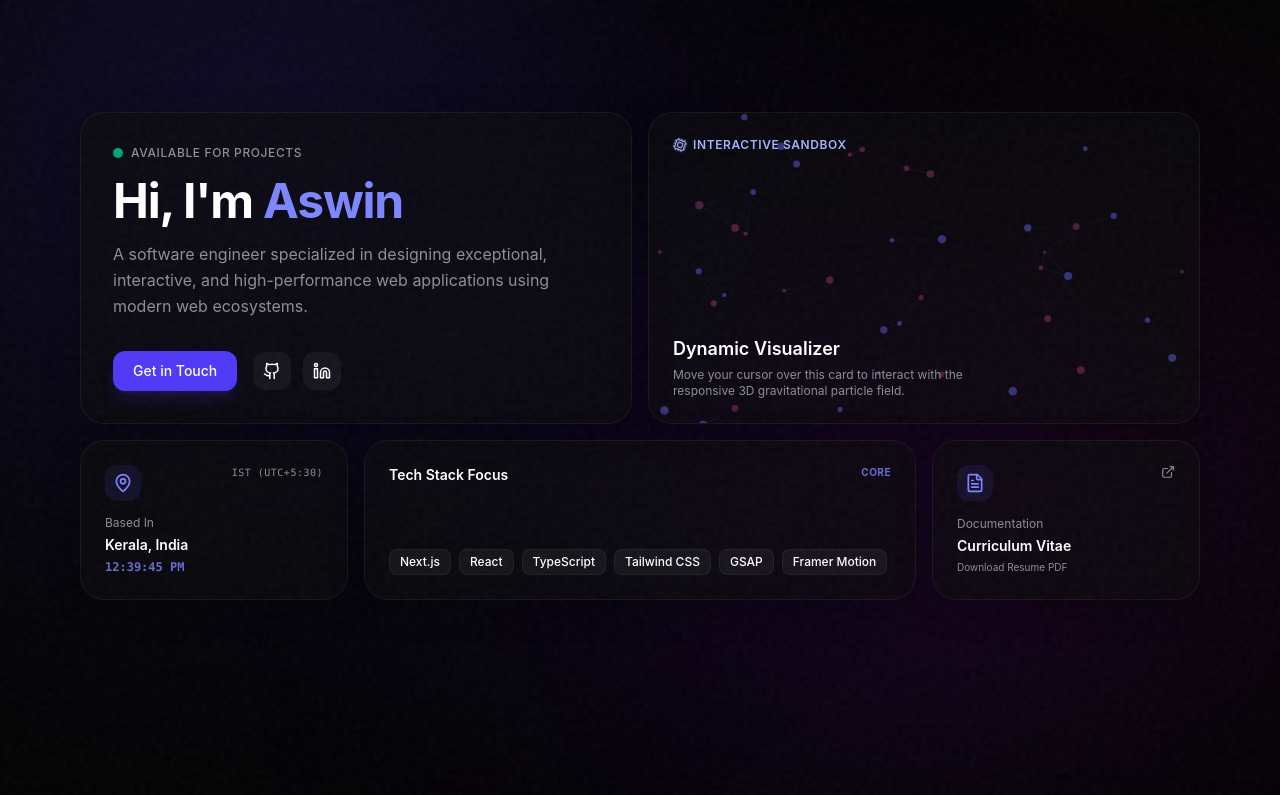
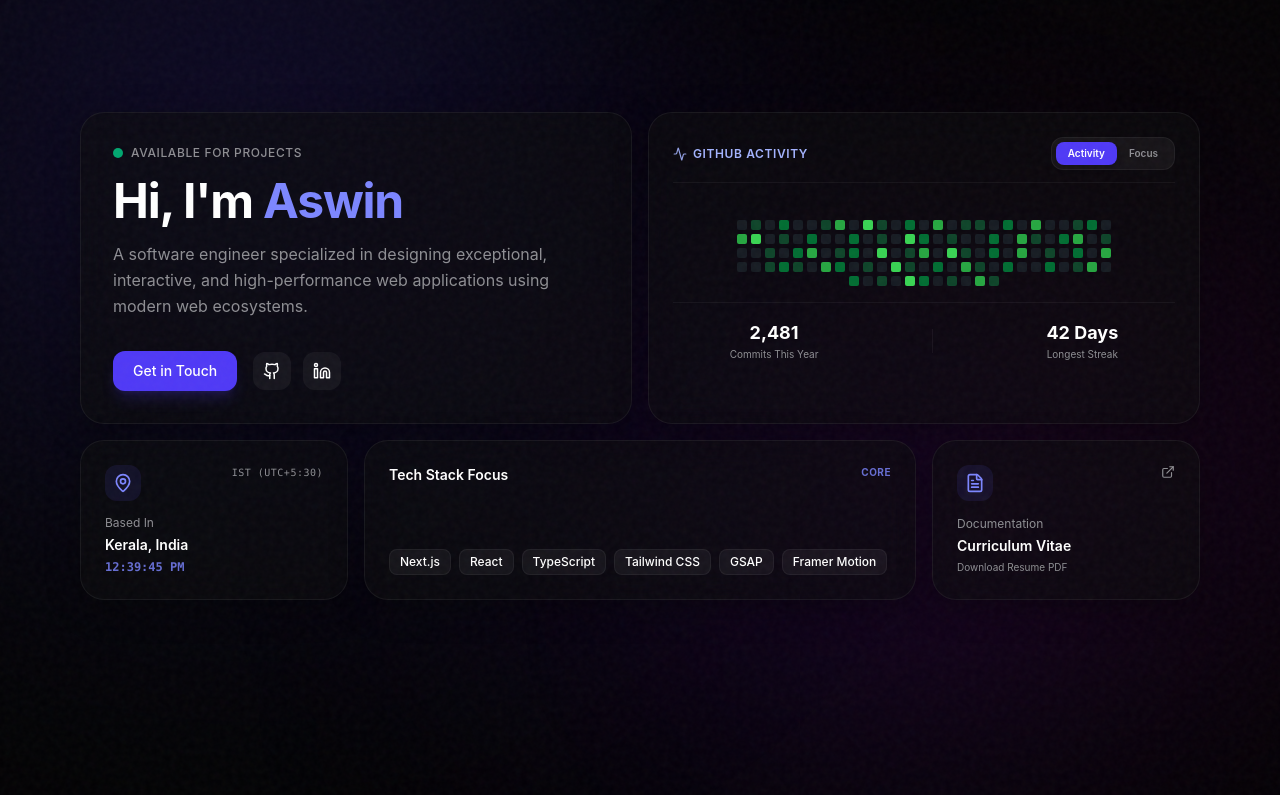
Before and after one commit to rd-aswin/portfolio, a Next.js app: page / in a window 1280 px wide. Shown: the top 795 px of the page. Built offline with nearby package versions, Linux system fonts and the light colour scheme.

Commit message:
feat: replace canvas visualizer with a toggleable Github Contribution Grid and Now card

```diff
--- a/src/components/sections/bento-hero.tsx
+++ b/src/components/sections/bento-hero.tsx
@@ -2,14 +2,15 @@
 
 import React, { useEffect, useRef, useState } from "react";
 import gsap from "gsap";
-import { FileText, MapPin, ExternalLink, Cpu } from "lucide-react";
+import { FileText, MapPin, ExternalLink, Activity, Target, Music } from "lucide-react";
+import { motion, AnimatePresence } from "framer-motion";
 import { Github, Linkedin } from "../ui/icons";
 import Tilt from "../ui/tilt";
 
 export default function BentoHero() {
   const containerRef = useRef<HTMLDivElement>(null);
-  const canvasRef = useRef<HTMLCanvasElement>(null);
   const [time, setTime] = useState("");
+  const [activeTab, setActiveTab] = useState<"activity" | "now">("activity");
 
   // Update clock
   useEffect(() => {
@@ -60,134 +61,31 @@ export default function BentoHero() {
     );
   }, []);
 
-  // Canvas 3D Particle Visualizer
-  useEffect(() => {
-    const canvas = canvasRef.current;
-    if (!canvas) return;
-    const ctx = canvas.getContext("2d");
-    if (!ctx) return;
+  // Generate mock GitHub contributions (7 days x 17 columns = 119 squares)
+  const renderGithubGrid = () => {
+    const levels = ["bg-[#161b22]", "bg-[#0e4429]", "bg-[#006d32]", "bg-[#26a641]", "bg-[#39d353]"];
+    const grid = [];
+    const seeds = [
+      0, 1, 0, 2, 0, 0, 1, 3, 0, 4, 1, 0, 2, 0, 3, 0, 1,
+      1, 0, 2, 0, 3, 0, 0, 1, 2, 0, 3, 4, 0, 1, 0, 2, 0,
+      0, 2, 0, 1, 0, 4, 2, 0, 1, 0, 0, 2, 0, 3, 1, 0, 2,
+      3, 0, 1, 0, 0, 1, 0, 2, 3, 0, 1, 2, 0, 4, 0, 1, 3,
+      0, 4, 1, 0, 2, 0, 3, 0, 1, 0, 2, 0, 3, 0, 0, 1, 2,
+      1, 0, 3, 2, 0, 1, 0, 4, 1, 0, 2, 0, 3, 1, 0, 2, 0,
+      0, 2, 0, 1, 3, 0, 2, 0, 1, 0, 4, 2, 0, 1, 0, 3, 1
+    ];
 
-    let animationFrameId: number;
-    let width = (canvas.width = canvas.offsetWidth);
-    let height = (canvas.height = canvas.offsetHeight);
-
-    // Track mouse coordinates over the visualizer card
-    const mouse = { x: width / 2, y: height / 2, active: false };
-
-    const handleResize = () => {
-      if (!canvas) return;
-      width = canvas.width = canvas.offsetWidth;
-      height = canvas.height = canvas.offsetHeight;
-    };
-    window.addEventListener("resize", handleResize);
-
-    const handleMouseMove = (e: MouseEvent) => {
-      const rect = canvas.getBoundingClientRect();
-      mouse.x = e.clientX - rect.left;
-      mouse.y = e.clientY - rect.top;
-      mouse.active = true;
-    };
-
-    const handleMouseLeave = () => {
-      mouse.active = false;
-    };
-
-    const card = canvas.closest(".bento-card");
-    if (card) {
-      card.addEventListener("mousemove", handleMouseMove as EventListener);
-      card.addEventListener("mouseleave", handleMouseLeave);
+    for (let i = 0; i < 119; i++) {
+      const levelClass = levels[seeds[i % seeds.length]];
+      grid.push(
+        <div
+          key={i}
+          className={`w-[10px] h-[10px] rounded-[2px] ${levelClass} transition-colors duration-300 hover:scale-[1.2] hover:ring-1 hover:ring-indigo-400 cursor-default`}
+        />
+      );
     }
-
-    // Particle definition
-    interface Particle {
-      x: number;
-      y: number;
-      z: number;
-      baseX: number;
-      baseY: number;
-      color: string;
-      size: number;
-      angle: number;
-      speed: number;
-    }
-
-    const particles: Particle[] = [];
-    const particleCount = 45;
-
-    for (let i = 0; i < particleCount; i++) {
-      particles.push({
-        x: Math.random() * width,
-        y: Math.random() * height,
-        z: Math.random() * 200 + 50, // 3D depth value
-        baseX: Math.random() * width,
-        baseY: Math.random() * height,
-        color: i % 2 === 0 ? "rgba(99, 102, 241, 0.45)" : "rgba(236, 72, 153, 0.3)", // Indigo and Pink
-        size: Math.random() * 3 + 1.5,
-        angle: Math.random() * Math.PI * 2,
-        speed: Math.random() * 0.4 + 0.1,
-      });
-    }
-
-    // Drawing loop
-    const render = () => {
-      ctx.clearRect(0, 0, width, height);
-
-      // Draw mathematical connecting lines
-      for (let i = 0; i < particles.length; i++) {
-        const p1 = particles[i];
-
-        // Circular orbit movement
-        p1.angle += p1.speed * 0.02;
-        p1.x = p1.baseX + Math.cos(p1.angle) * 35;
-        p1.y = p1.baseY + Math.sin(p1.angle) * 35;
-
-        // Attract toward mouse if active
-        if (mouse.active) {
-          const dx = mouse.x - p1.x;
-          const dy = mouse.y - p1.y;
-          const dist = Math.hypot(dx, dy);
-          if (dist < 120) {
-            const force = (120 - dist) / 120;
-            p1.x += (dx / dist) * force * 4;
-            p1.y += (dy / dist) * force * 4;
-          }
-        }
-
-        // Draw particle
-        ctx.beginPath();
-        ctx.arc(p1.x, p1.y, p1.size, 0, Math.PI * 2);
-        ctx.fillStyle = p1.color;
-        ctx.fill();
-
-        // Connect nearby particles
-        for (let j = i + 1; j < particles.length; j++) {
-          const p2 = particles[j];
-          const dist = Math.hypot(p1.x - p2.x, p1.y - p2.y);
-          if (dist < 80) {
-            ctx.beginPath();
-            ctx.moveTo(p1.x, p1.y);
-            ctx.lineTo(p2.x, p2.y);
-            ctx.strokeStyle = `rgba(99, 102, 241, ${0.15 * (1 - dist / 80)})`;
-            ctx.lineWidth = 1;
-            ctx.stroke();
-          }
-        }
-      }
-
-      animationFrameId = requestAnimationFrame(render);
-    };
-
-    render();
-
-    return () => {
-      window.removeEventListener("resize", handleResize);
-      if (card) {
-        card.removeEventListener("mousemove", handleMouseMove as EventListener);
-        card.removeEventListener("mouseleave", handleMouseLeave);
-      }
-      cancelAnimationFrame(animationFrameId);
-    };
-  }, []);
+    return grid;
+  };
 
   return (
     <section className="w-full max-w-6xl mx-auto px-4 pt-16 md:pt-28 pb-12 flex flex-col items-center">
@@ -240,21 +138,114 @@ export default function BentoHero() {
           </div>
         </div>
 
-        {/* Card 2: Interactive 3D Canvas (Col 2, Row 2) */}
+        {/* Card 2: Toggleable GitHub Activity & Current Focus (Col 2, Row 2) */}
         <Tilt className="bento-card md:col-span-2 md:row-span-2 glass-panel rounded-3xl overflow-hidden relative min-h-[300px] flex flex-col justify-between group p-6">
-          <canvas ref={canvasRef} className="absolute inset-0 w-full h-full -z-10" />
-          <div className="relative z-10">
+          {/* Header & Toggle Controls */}
+          <div className="relative z-10 flex justify-between items-center w-full pb-3 border-b border-white/5">
             <span className="text-xs text-indigo-300 font-semibold uppercase tracking-wider flex items-center gap-1.5">
-              <Cpu size={14} className="animate-spin" style={{ animationDuration: "6s" }} /> Interactive Sandbox
+              {activeTab === "activity" ? (
+                <>
+                  <Activity size={14} className="animate-pulse" /> GitHub Activity
+                </>
+              ) : (
+                <>
+                  <Target size={14} className="animate-bounce" style={{ animationDuration: "3s" }} /> What I&apos;m Doing Now
+                </>
+              )}
             </span>
+
+            {/* Toggle Tabs */}
+            <div className="flex bg-white/5 p-1 rounded-xl border border-white/5">
+              <button
+                onClick={() => setActiveTab("activity")}
+                className={`px-3 py-1 rounded-lg text-[10px] font-semibold transition-all ${
+                  activeTab === "activity"
+                    ? "bg-indigo-600 text-white shadow-md"
+                    : "text-muted hover:text-white"
+                }`}
+              >
+                Activity
+              </button>
+              <button
+                onClick={() => setActiveTab("now")}
+                className={`px-3 py-1 rounded-lg text-[10px] font-semibold transition-all ${
+                  activeTab === "now"
+                    ? "bg-indigo-600 text-white shadow-md"
+                    : "text-muted hover:text-white"
+                }`}
+              >
+                Focus
+              </button>
+            </div>
           </div>
-          <div className="relative z-10">
-            <h3 className="text-lg font-semibold text-white mb-1 group-hover:text-indigo-300 transition-colors">
-              Dynamic Visualizer
-            </h3>
-            <p className="text-xs text-muted max-w-xs">
-              Move your cursor over this card to interact with the responsive 3D gravitational particle field.
-            </p>
+
+          {/* Tab Content Panels */}
+          <div className="flex-1 w-full flex items-center relative py-4">
+            <AnimatePresence mode="wait">
+              {activeTab === "activity" ? (
+                <motion.div
+                  key="activity-panel"
+                  initial={{ opacity: 0, y: 10 }}
+                  animate={{ opacity: 1, y: 0 }}
+                  exit={{ opacity: 0, y: -10 }}
+                  transition={{ duration: 0.2 }}
+                  className="w-full space-y-4"
+                >
+                  {/* Contribution Grid */}
+                  <div className="flex gap-[4px] flex-wrap max-w-sm mx-auto justify-center">
+                    {renderGithubGrid()}
+                  </div>
+
+                  {/* GitHub Statistics */}
+                  <div className="flex justify-around items-center border-t border-white/5 pt-4 text-center">
+                    <div>
+                      <p className="text-lg font-bold text-white">2,481</p>
+                      <p className="text-[10px] text-muted">Commits This Year</p>
+                    </div>
+                    <div className="w-[1px] h-6 bg-white/5" />
+                    <div>
+                      <p className="text-lg font-bold text-white">42 Days</p>
+                      <p className="text-[10px] text-muted">Longest Streak</p>
+                    </div>
+                  </div>
+                </motion.div>
+              ) : (
+                <motion.div
+                  key="now-panel"
+                  initial={{ opacity: 0, y: 10 }}
+                  animate={{ opacity: 1, y: 0 }}
+                  exit={{ opacity: 0, y: -10 }}
+                  transition={{ duration: 0.2 }}
+                  className="w-full space-y-3 px-2 text-xs"
+                >
+                  <div className="space-y-2">
+                    <p className="leading-relaxed">
+                      <span className="text-indigo-400 font-bold mr-2">⚡ Building:</span>
+                      Distributed key-value engines and custom GLSL shader configurations.
+                    </p>
+                    <p className="leading-relaxed">
+                      <span className="text-indigo-400 font-bold mr-2">📚 Learning:</span>
+                      WebGPU pipelines and systems programming with Rust.
+                    </p>
+                    <p className="leading-relaxed">
+                      <span className="text-indigo-400 font-bold mr-2">🎯 Goal:</span>
+                      Engineering resilient, high-speed interfaces and network consensus layers.
+                    </p>
+                  </div>
+
+                  {/* Listening To Status */}
+                  <div className="mt-3 p-3 bg-white/[0.02] border border-white/5 rounded-2xl flex items-center gap-3">
+                    <div className="p-2 bg-emerald-500/10 text-emerald-400 rounded-xl animate-pulse">
+                      <Music size={14} />
+                    </div>
+                    <div>
+                      <h5 className="text-[9px] text-muted uppercase tracking-wider font-semibold">Currently Jamming To</h5>
+                      <p className="text-[11px] text-white font-medium">Synthwave Focus Beats</p>
+                    </div>
+                  </div>
+                </motion.div>
+              )}
+            </AnimatePresence>
           </div>
         </Tilt>
 
@@ -305,7 +296,9 @@ export default function BentoHero() {
             <div className="p-2 bg-indigo-500/10 text-indigo-400 rounded-xl group-hover:scale-[1.05] transition-transform">
               <FileText size={20} />
             </div>
-            <ExternalLink size={14} className="text-muted group-hover:text-white transition-colors" />
+            <span className="absolute top-6 right-6 text-muted group-hover:text-white transition-colors">
+              <ExternalLink size={14} />
+            </span>
           </div>
           <div>
             <h4 className="text-xs text-muted mb-1">Documentation</h4>
```
